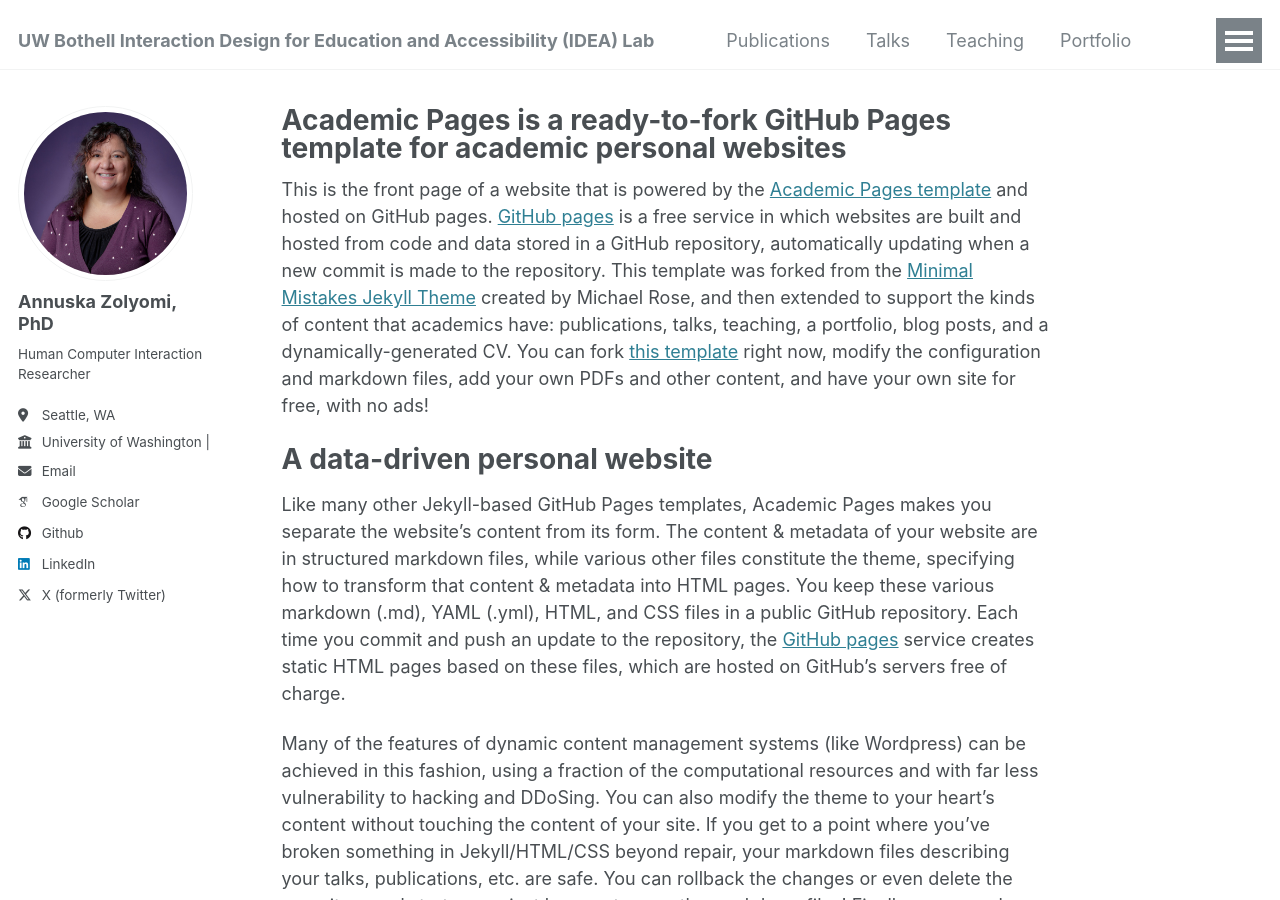
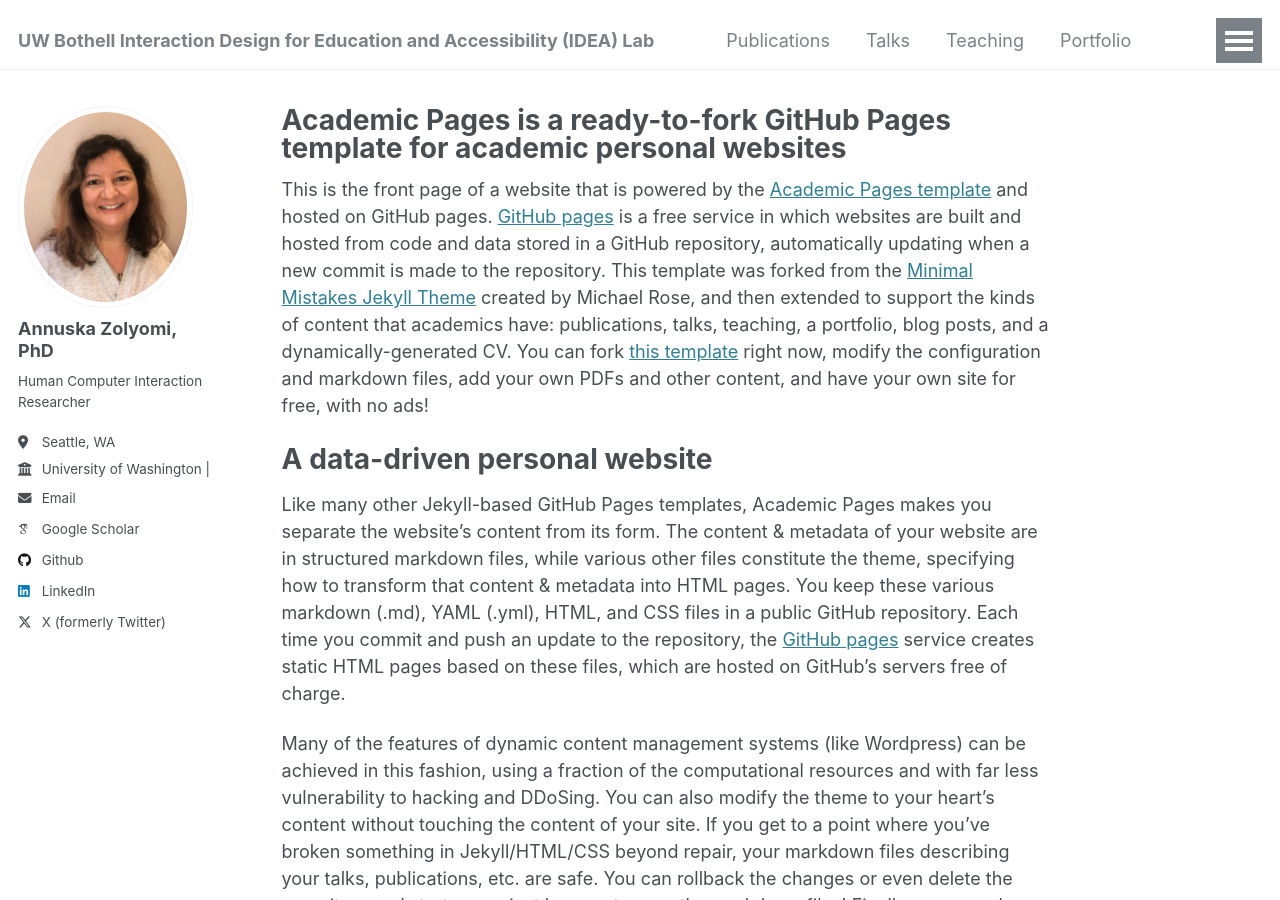
Before and after one commit to danper2024/APT, a Jekyll site: the page built from _pages/about.md, in a window 1280 px wide and 900 px high. Built offline with Jekyll 4.4.1, drawn with Linux system fonts in a browser that asks for light colours; some web fonts are replaced.

Commit message:
Update _config.yml
Signed-off-by: danper2024 <dan.perkins@outlook.com>

```diff
--- a/_config.yml
+++ b/_config.yml
@@ -21,7 +21,7 @@ repository               : "danper2024.github.io/APT/"
 #               Additional customization can be done by editing /_includes/author-profile.html
 author:
   # Biographic information
-  avatar           : "Annuska-Picture-on-CSS-Site.jpg"
+  avatar           : "Annuska-Picture-From-UWBNews.jpg"
   name             : "Annuska Zolyomi, PhD"
   pronouns         : # example: "she/her"
   bio              : "Human Computer Interaction Researcher"
```
